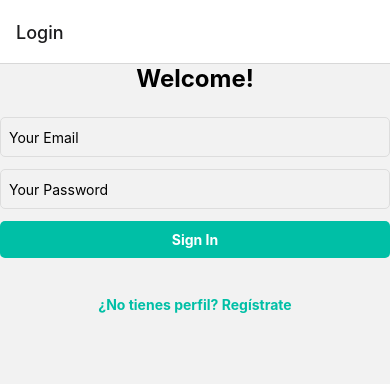
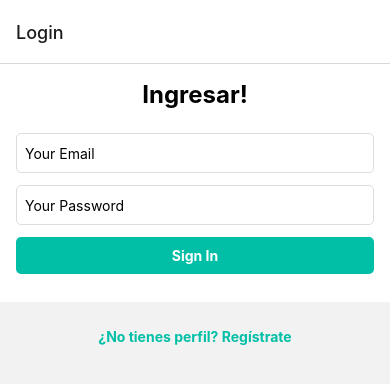
Before and after one commit to Suikunstito/ReactProject, a React Native app: screen /Login in a window 390 px wide. Shown: the top 384 px of the page. Built offline with nearby package versions, Linux system fonts and the light colour scheme.

Commit message:
ahora si componentes

```diff
--- a/src/components/LoginComponent.js
+++ b/src/components/LoginComponent.js
@@ -17,8 +17,8 @@ const LoginComponent = () => {
   };
 
   return (
-    <View >
-      <Text style={styles.title}>Welcome!</Text>
+    <View style={styles.container}>
+      <Text style={styles.title}>Ingresar!</Text>
       <TextInput
         style={styles.input}
         placeholder="Your Email"
--- a/src/components/RegisterComponent.js
+++ b/src/components/RegisterComponent.js
@@ -15,8 +15,8 @@ const RegisterComponent = () => {
   };
 
   return (
-    <View>
-      <Text style={styles.title}>Register Now!</Text>
+    <View style={styles.container}>
+      <Text style={styles.title}>Registrarse!</Text>
       <TextInput
         style={styles.input}
         placeholder="Your Email"
```
